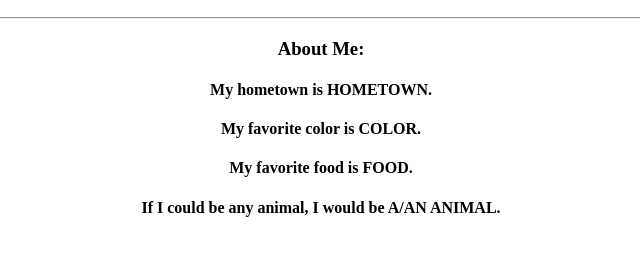
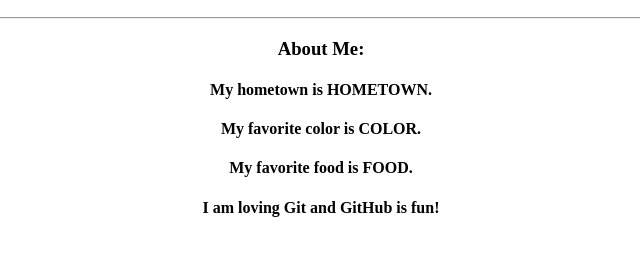
Before and after one commit to xmisstraynorx/symmetrical-lamp, a plain HTML site: page index.html in a window 1280 px wide. Shown: the part 110-366 px from the top of the page, without its empty margins (319-959 px from the left). Drawn offline with Linux system fonts and the light colour scheme.

Commit message:
Added Git text on line 17

```diff
--- a/index.html
+++ b/index.html
@@ -14,7 +14,7 @@
 					<h4>My hometown is HOMETOWN.</h4>
 					<h4>My favorite color is COLOR.</h4>
 					<h4>My favorite food is FOOD.</h4>
-					<h4>If I could be any animal, I would be A/AN ANIMAL.</h4>
+					<h4>I am loving Git and GitHub is fun!</h4>
 			</div>
 		  </body>
 		</html>
```
